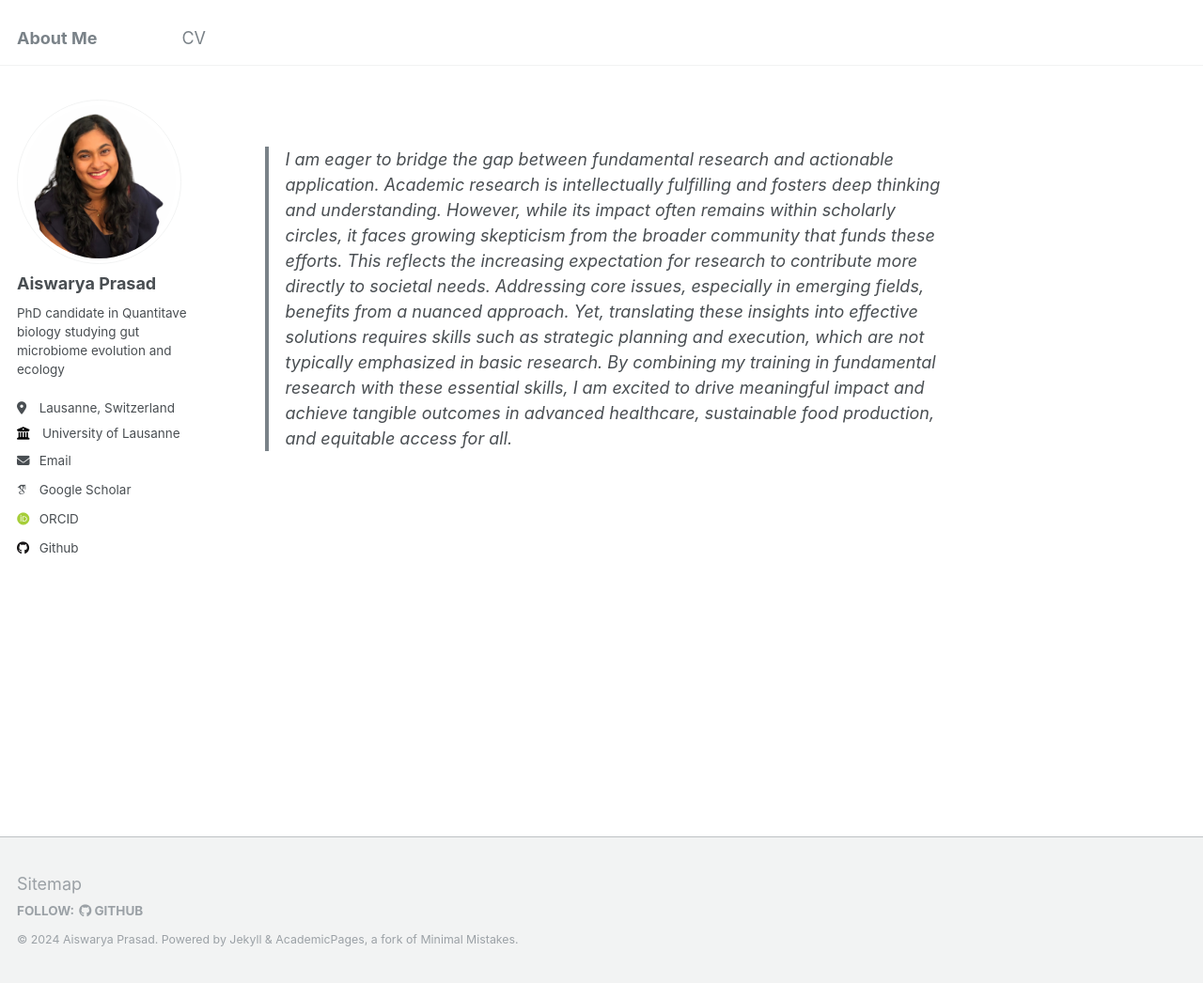
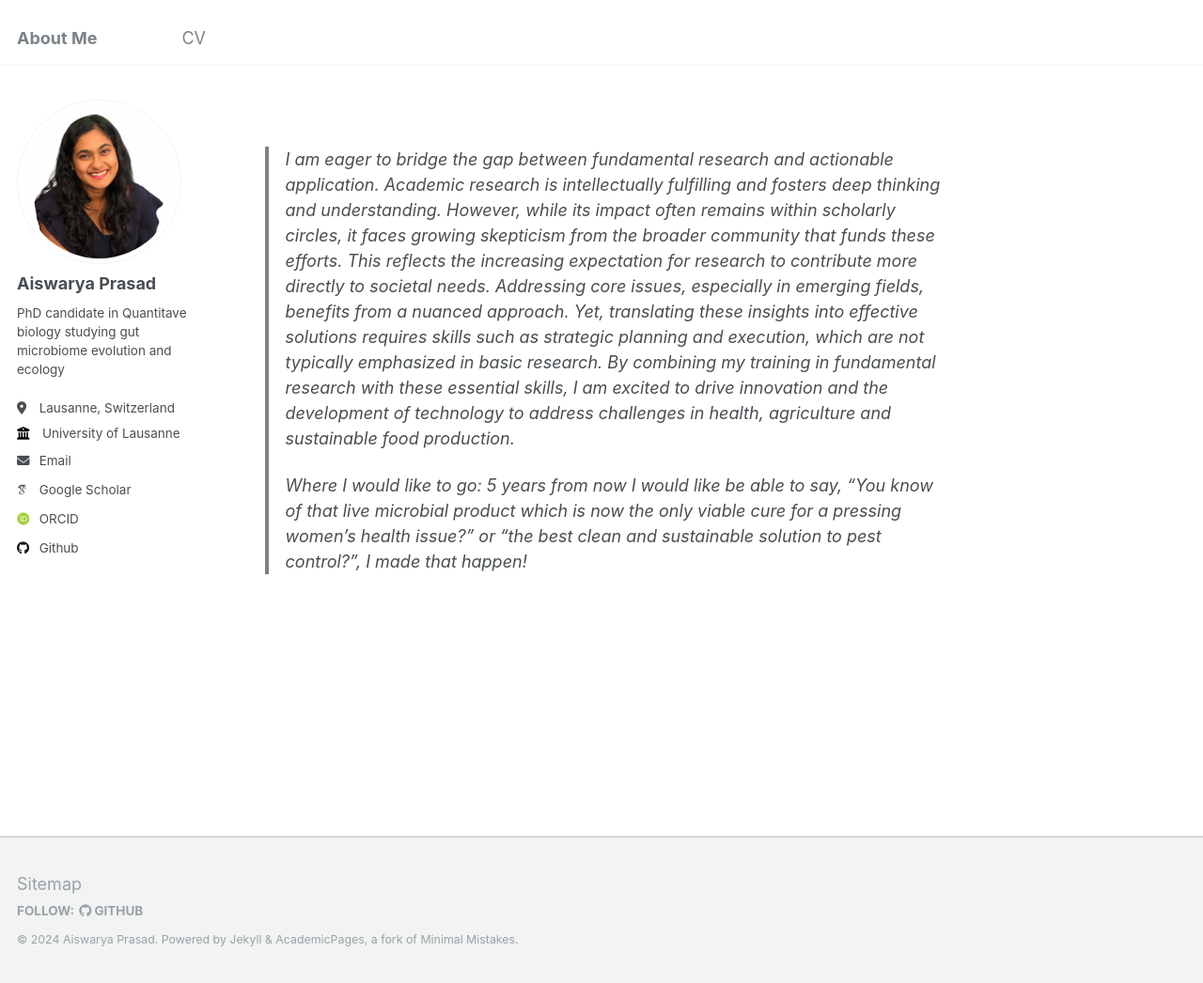
Before and after one commit to Aiswarya-prasad/aiswarya-prasad.github.io, a Jekyll site: the page built from _pages/about.md, in a window 1280 px wide and 1046 px high. Shown: the whole window at 94% size. Built offline with Jekyll 4.4.1, drawn with Linux system fonts in a browser that asks for light colours; some web fonts are replaced.

Commit message:
Syntax change, squash commit later or just ignore.

```diff
--- a/_pages/about.md
+++ b/_pages/about.md
@@ -8,7 +8,9 @@ redirect_from:
 ---
 
 
-> I am eager to bridge the gap between fundamental research and actionable application. Academic research is intellectually fulfilling and fosters deep thinking and understanding. However, while its impact often remains within scholarly circles, it faces growing skepticism from the broader community that funds these efforts. This reflects the increasing expectation for research to contribute more directly to societal needs. Addressing core issues, especially in emerging fields, benefits from a nuanced approach. Yet, translating these insights into effective solutions requires skills such as strategic planning and execution, which are not typically emphasized in basic research. By combining my training in fundamental research with these essential skills, I am excited to drive meaningful impact and achieve tangible outcomes in advanced healthcare, sustainable food production, and equitable access for all.
+> I am eager to bridge the gap between fundamental research and actionable application. Academic research is intellectually fulfilling and fosters deep thinking and understanding. However, while its impact often remains within scholarly circles, it faces growing skepticism from the broader community that funds these efforts. This reflects the increasing expectation for research to contribute more directly to societal needs. Addressing core issues, especially in emerging fields, benefits from a nuanced approach. Yet, translating these insights into effective solutions requires skills such as strategic planning and execution, which are not typically emphasized in basic research. By combining my training in fundamental research with these essential skills, I am excited to drive innovation and the development of technology to address challenges in health, agriculture and sustainable food production.
+>
+> Where I would like to go: 5 years from now I would like be able to say, "You know of that live microbial product which is now the only viable cure for a pressing women's health issue?" or "the best clean and sustainable solution to pest control?", I made that happen!
 
 
 <!-- # My Background
```
Also changed, not shown: _pages/consulting-resume.md (+0 -2 lines).
